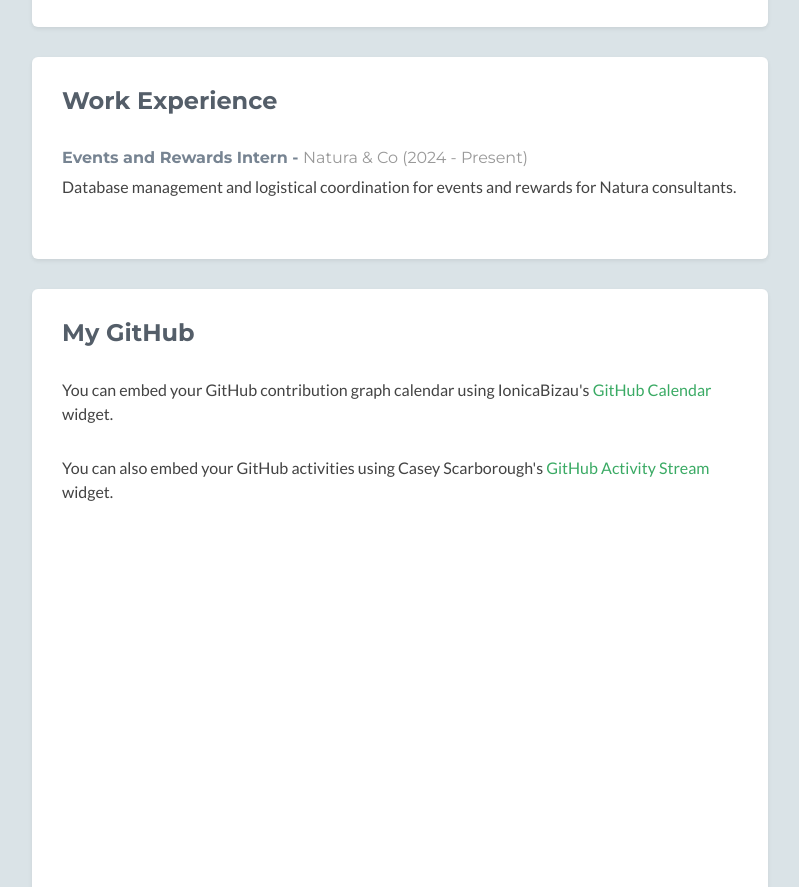
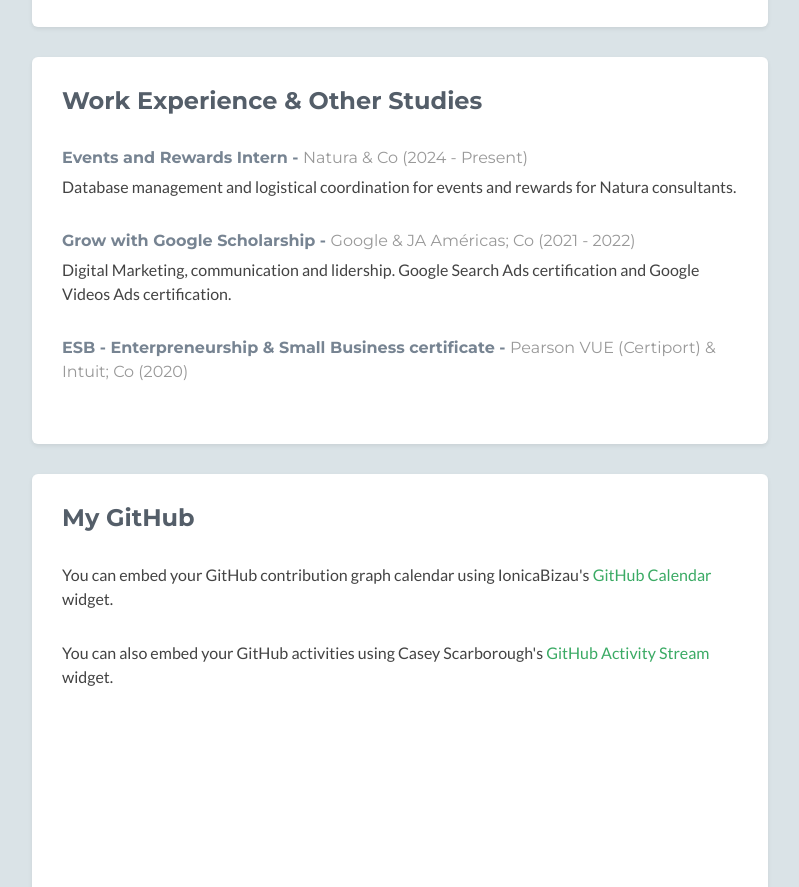
Before and after one commit to gianella-rocca/Portafolio, a plain HTML site: page index.html in a window 1280 px wide. Shown: the part 2982-3869 px from the top of the page, without its empty margins (50-849 px from the left). Drawn offline with nearby package versions, Linux system fonts and the light colour scheme; no server answers; a script that the page names is missing; some icons are missing.

Commit message:
Update index.html

```diff
--- a/index.html
+++ b/index.html
@@ -183,11 +183,20 @@
 
                 <section class="experience section">
                     <div class="section-inner shadow-sm rounded">
-                        <h2 class="heading">Work Experience</h2>
+                        <h2 class="heading">Work Experience &amp; Other Studies</h2>
                         <div class="content">
                             <div class="item">
                                 <h3 class="title">Events and Rewards Intern - <span class="place"><a href="#">Natura &amp; Co </a></span> <span class="year">(2024 - Present)</span></h3>
                                 <p> Database management and logistical coordination for events and rewards for Natura consultants.</p>
+                            </div><!--//item-->
+
+			    <div class="item">
+                                <h3 class="title">Grow with Google Scholarship - <span class="place"><a href="#">Google &amp; JA Américas; Co </a></span> <span class="year">(2021 - 2022)</span></h3>
+                                <p> Digital Marketing, communication and lidership. Google Search Ads certification and Google Videos Ads certification. </p>
+                            </div><!--//item-->
+
+			    <div class="item">
+                                <h3 class="title">ESB - Enterpreneurship &amp; Small Business certificate - <span class="place"><a href="#">Pearson VUE (Certiport) &amp; Intuit; Co </a></span> <span class="year">(2020)</span></h3>
                             </div><!--//item-->
 
                         </div><!--//content-->
```
